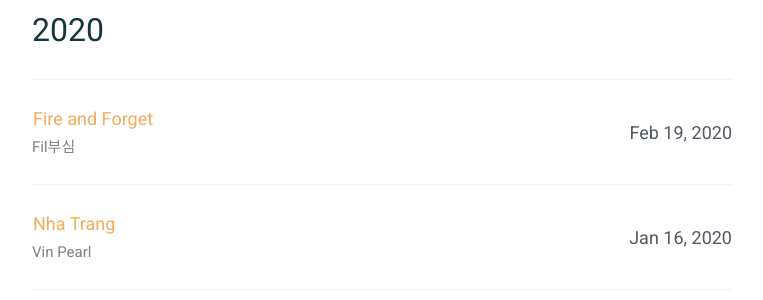
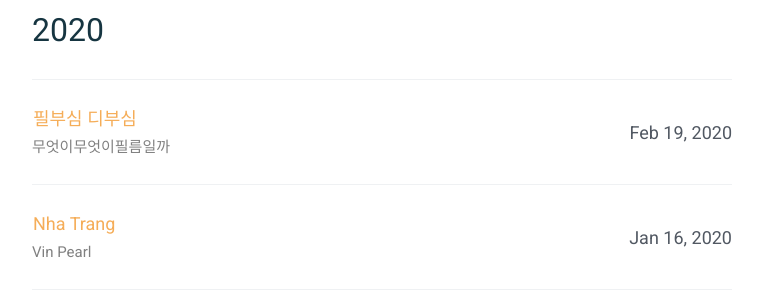
Before and after one commit to nnwb/nnwb.github.io, a Jekyll site: the page built from index.html, in a window 1280 px wide and 900 px high. Shown: the part 153-453 px from the top of the window, without its empty margins (258-1021 px from the left). Built offline with Jekyll 4.4.1, drawn with Linux system fonts in a browser that asks for light colours.

Commit message:
Update 2020-02-19-FandF.md

```diff
--- a/_posts/2020-02-19-FandF.md
+++ b/_posts/2020-02-19-FandF.md
@@ -1,13 +1,13 @@
 ---
 date: 2020-02-19
-title: Fire and Forget
-description: Fil부심
+title: 필부심 디부심
+description: 무엇이무엇이필름일까
 tags: daily
 layout: post
 comments: true
 ---
 
-필름카메라를 사용하면서 좋은 점의 하나는 셔터를 누르고 나면 바로 다음 장면으로 집중할 수 있다는 점, 억지로 갖다붙이자면 F and F 가 가능하다는 것이겠다.
+필름카메라를 사용하면서 좋은 점의 하나는 셔터를 누르고 나면 바로 다음 장면으로 집중할 수 있다는 점이다(Fire and Forget?).
 
 <img src="https://n2wb.files.wordpress.com/2020/02/t2_201912_00005.jpg" alt="" class="wp-image-307"/>
 <br><br>
```
